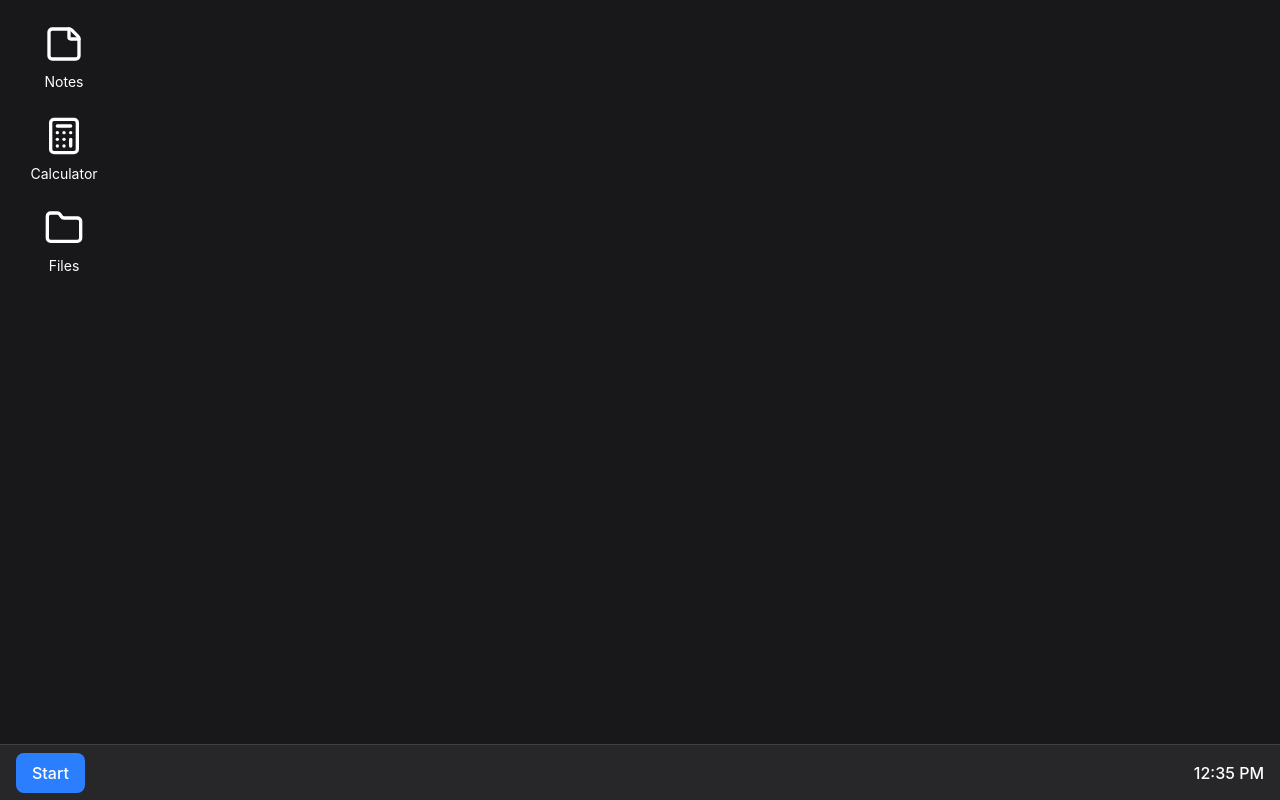
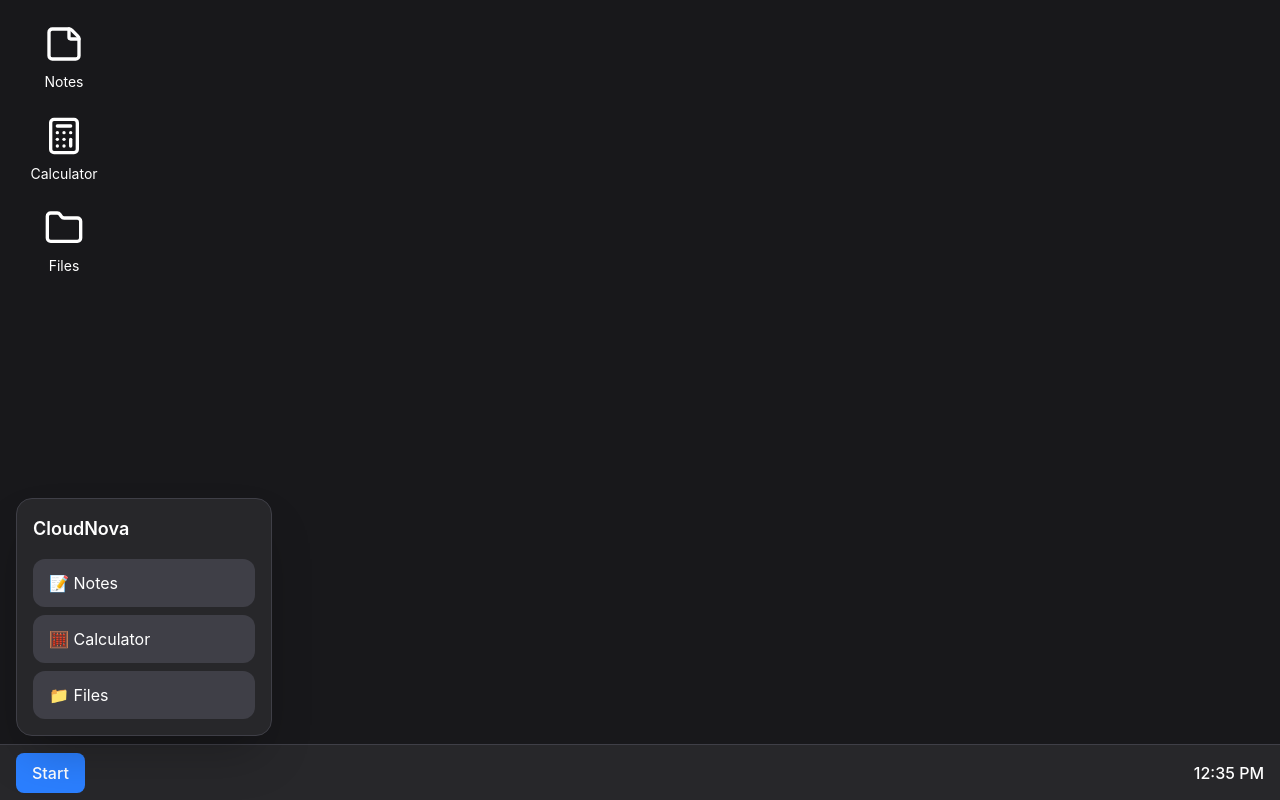
Before and after one commit to Dineshraj-03/cloudnova, a React (Vite) app: page / in a window 1280 px wide. Both pictures are taken after a click on the button "Start". Built offline with nearby package versions, Linux system fonts and the light colour scheme.

Commit message:
Added start menu and persistent notes system

```diff
--- a/src/components/Taskbar.jsx
+++ b/src/components/Taskbar.jsx
@@ -9,6 +9,7 @@ function Taskbar({
   openCalculator,
 }) {
   const [time, setTime] = useState("")
+  const [isStartMenuOpen, setIsStartMenuOpen] = useState(false)
 
   useEffect(() => {
     const updateTime = () => {
@@ -30,9 +31,57 @@ function Taskbar({
   return (
     <div className="absolute bottom-0 w-full h-14 bg-zinc-800 border-t border-zinc-700 flex items-center justify-between px-4 z-50">
 
-      <button className="bg-blue-500 px-4 py-2 rounded-lg text-white font-medium hover:bg-blue-600 transition">
-        Start
-      </button>
+      <button
+  onClick={() =>
+    setIsStartMenuOpen(!isStartMenuOpen)
+  }
+  className="bg-blue-500 px-4 py-2 rounded-lg text-white font-medium hover:bg-blue-600 transition"
+>
+  Start
+</button>
+    {isStartMenuOpen && (
+      <div className="absolute bottom-16 left-4 w-64 bg-zinc-800 border border-zinc-700 rounded-2xl shadow-2xl p-4">
+
+        <h2 className="text-white text-lg font-semibold mb-4">
+          CloudNova
+        </h2>
+
+        <div className="flex flex-col gap-2">
+
+          <button
+            onClick={() => {
+              openNotes()
+              setIsStartMenuOpen(false)
+            }}
+            className="bg-zinc-700 hover:bg-zinc-600 transition text-white px-4 py-3 rounded-xl text-left"
+          >
+            📝 Notes
+          </button>
+
+          <button
+            onClick={() => {
+              openCalculator()
+              setIsStartMenuOpen(false)
+            }}
+            className="bg-zinc-700 hover:bg-zinc-600 transition text-white px-4 py-3 rounded-xl text-left"
+          >
+            🧮 Calculator
+          </button>
+
+          <button
+            onClick={() => {
+              openFiles()
+              setIsStartMenuOpen(false)
+            }}
+            className="bg-zinc-700 hover:bg-zinc-600 transition text-white px-4 py-3 rounded-xl text-left"
+          >
+            📁 Files
+          </button>
+
+        </div>
+
+      </div>
+    )}
       <div className="flex gap-2">
 
   {isNotesOpen && (
```
